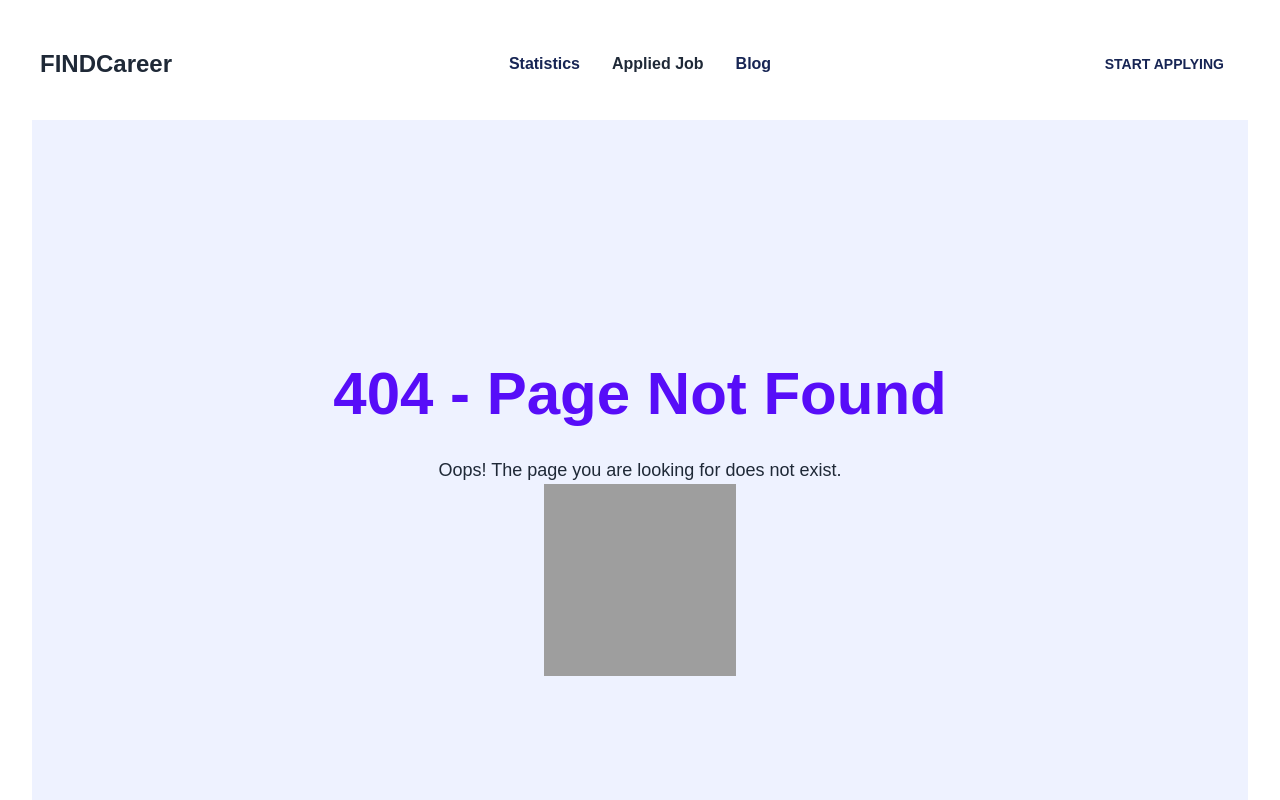
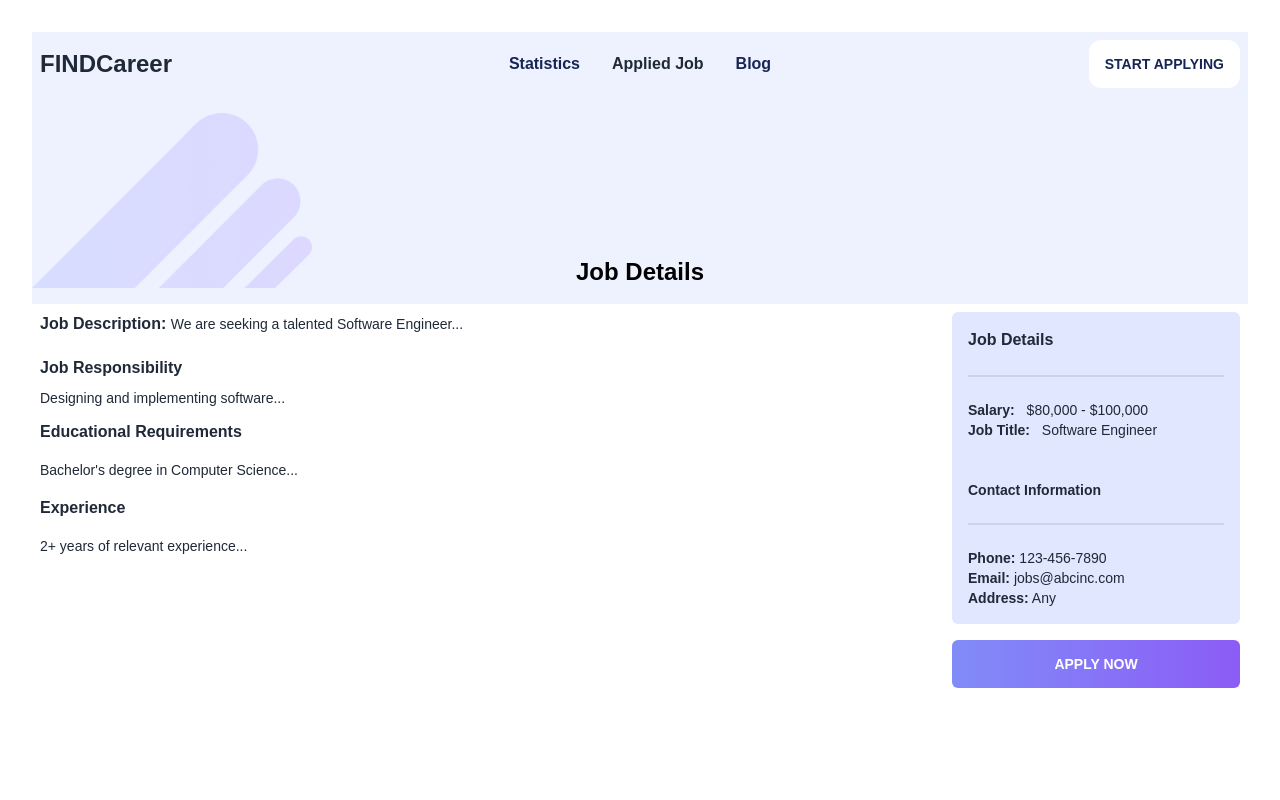
Before and after one commit to jobayermannan/Assignment-9-career-Hub, a React (Vite) app: page /jobs/1 in a window 1280 px wide. Before the commit this address had no page. Shown: the top 800 px of the page. Built offline with nearby package versions, Linux system fonts and the light colour scheme; grey boxes are pictures that could not be loaded.

Commit message:
jobDetails page almost complete

```diff
--- a/public/jobData.json
+++ b/public/jobData.json
@@ -1,5 +1,5 @@
-{
-    "jobs": [
+
+     [
       {
         "id": 1,
         "company_logo": "../src/assets/Images/All Images/Group 10021.png",
@@ -109,4 +109,3 @@
         }
         }
         ]
-        }
--- a/src/assets/Blog/Blog.jsx
+++ b/src/assets/Blog/Blog.jsx
@@ -1,7 +1,9 @@
 import React from 'react';
+import JobDetails from '../Components/JobDetails/JobDetails';
 
 const Blog = () => {
   return (
+    <div>
     <div className="max-w-md mx-auto p-4 bg-white shadow-md rounded-md">
       <h2 className="text-2xl font-bold mb-4">React Hooks in a Nutshell</h2>
 
@@ -43,6 +45,9 @@ const Blog = () => {
          </p>
        </div>
      </div>
+
+
+   </div>
   );
 };
 
--- a/src/assets/Components/FeaturedJobs/FeaturedJobs.jsx
+++ b/src/assets/Components/FeaturedJobs/FeaturedJobs.jsx
@@ -7,7 +7,7 @@ import FeaturedJobCard from '../featuredJobCard/featuredJobCard';
 const FeaturedJobs = () => {
   const [featureCards,setFeatureCard] =useState([])
   useEffect(()=> {
-    fetch ('jobData.json').then((res) => res.json()).then((data) =>setFeatureCard (data.jobs))
+    fetch ('jobData.json').then((res) => res.json()).then((data) =>setFeatureCard (data))
 
   },[])
     return (
--- /dev/null
+++ b/src/assets/Components/JobDetails/JobDetails.jsx
@@ -0,0 +1,73 @@
+import React from 'react';
+import coolImage from '../../../../public/img/Vector.png'
+import { useLoaderData } from 'react-router-dom';
+
+const JobDetails = () => {
+  const jobs= useLoaderData();
+  const {job_title,contact_information,job_description,job_responsibility,educational_requirements,experiences,salary,location}=jobs
+
+
+  return (
+    <div>
+      <div
+     className=" hero bg-indigo-50  bg-cover bg-center flex items-center justify-center"
+     style={{
+       backgroundImage: `url(${coolImage})`,
+       backgroundSize: '23%',
+       backgroundRepeat:'no-repeat',
+       backgroundPosition: 'left',
+     }}
+      >
+        <div className="hero-content text-black">
+          <div className="max-w-md">
+            <h1 className="mt-20 pt-16 text-2xl font-bold">Job Details </h1>
+          </div>
+        </div>
+      </div>
+
+      <div className="max-h-[400px] flex">
+        <div className="w-3/4 text-left p-2">
+          <div className="">
+            <h2 className="text-md font-bold mb-5">
+              Job Description: <span className="text-sm font-light"> {job_description}</span>
+            </h2>
+          </div>
+          <div className="">
+            <h2 className="text-md font-bold mb-2">Job Responsibility</h2>
+            <p className="text-sm mb-3">{job_responsibility}</p>
+          </div>
+          <div className="">
+            <h2 className="text-md font-bold mb-4">Educational Requirements</h2>
+            <p className="text-sm mb-4">{educational_requirements}</p>
+          </div>
+          <div className="">
+            <h2 className="text-md font-bold mb-4">Experience</h2>
+            <p className="text-sm">{experiences}</p>
+          </div>
+        </div>
+        <div className="w-1/4 text-left p-2">
+          <div className="bg-indigo-100 rounded-md p-4">
+            <div className=" mb-5 pb-5">
+              <h2 className="text-md font-semibold">Job Details</h2>
+              <p className="divider"></p>
+              <p className="text-sm font-semibold">Salary: <span className='ml-2 font-thin'> {salary}</span> </p>
+              <p className="text-sm mr-2 font-semibold">Job Title: <spam className="ml-2 font-thin">  {job_title}</spam></p>
+            </div>
+            <div className="mt-2">
+              <h2 className="font-bold mb-2 text-sm">Contact Information</h2>
+              <p className="divider"></p>
+              <p className="text-sm font-semibold">Phone:<span className='font-thin'> {contact_information.phone}</span></p>
+              <p className="text-sm font-semibold">Email:<span className='font-thin'> {contact_information.email}</span></p>
+              <p className="text-sm font-semibold">Address:<span className='font-thin'> {location}</span></p>
+            </div>
+          </div>
+          <div className="pt-4 mt-auto">
+            <button className="btn btn-block border-none text-gradient bg-gradient-to-r from-indigo-400 rounded-md to-violet-500 text-white">Apply Now</button>
+          </div>
+        </div>
+      </div>
+    </div>
+  );
+};
+
+export default JobDetails;
--- a/src/assets/Components/Navbar/Navbar.jsx
+++ b/src/assets/Components/Navbar/Navbar.jsx
@@ -8,8 +8,12 @@ import { NavLink, useLocation, } from 'react-router-dom';
 
 const Navbar = () => {
   const location = useLocation();
-  const withBackground = location.pathname === '/appliedJob';
-  console.log(withBackground);
+const dynamicLocationPattern = /^\/jobs\/\d+$/; // Replace with your desired pattern
+
+const withBackground = location.pathname === '/appliedJob' || dynamicLocationPattern.test(location.pathname);
+
+
+
 
 
     return (
--- a/src/assets/Components/featuredJobCard/featuredJobCard.jsx
+++ b/src/assets/Components/featuredJobCard/featuredJobCard.jsx
@@ -2,8 +2,9 @@ import React from 'react';
 
 import { CurrencyDollarIcon } from '@heroicons/react/24/solid'
 import {MapPinIcon } from '@heroicons/react/24/solid'
+import { Link } from 'react-router-dom';
 const FeaturedJobCard = ({featureCard}) => {
-   const {company_logo,job_title,location,remote_or_onsite,fulltime_parttime,company_name,salary}=featureCard;
+   const {company_logo,job_title,id,location,remote_or_onsite,fulltime_parttime,company_name,salary}=featureCard;
     return (
         <div>
             <div className="card bg-base-100 shadow-xl">
@@ -32,9 +33,11 @@ const FeaturedJobCard = ({featureCard}) => {
       </div>
 
       <div className="card-actions text-center ml-4 lg:ml-0 lg:text-left sm:text-center   mt-2">
+        <Link to={`/jobs/${id}`}>
         <button className="btn rounded-md bg-indigo-400 text-slate-100 hover:bg-slate-400 border-none btn-sm lg:btn-md lg:font-semibold font-normal">
-          View Details
+        View Details
         </button>
+        </Link>
       </div>
     </div>
   </div>
--- a/src/main.jsx
+++ b/src/main.jsx
@@ -21,6 +21,8 @@ import AppliedJobs from './assets/AppliesJobs/AppliedJobs.jsx';
 import Main from './assets/Components/Layout/Main';
 import Header from './assets/Components/Header/Header.jsx';
 import NotFound from './assets/Components/NotFoundPage/NotFound.jsx';
+import { JournalBookmark } from 'react-bootstrap-icons';
+import JobDetails from './assets/Components/JobDetails/JobDetails';
 
 const router = createBrowserRouter([
   {
@@ -46,6 +48,20 @@ const router = createBrowserRouter([
         element:<AppliedJobs></AppliedJobs>,
       },
       {
+        path: "jobs/:jobId",
+        element: <JobDetails />,
+        loader: async  ({ params }) =>  {
+          const res = await fetch('/jobData.json')
+         const data = await res.json();
+         const singleData= data.find(d => d.id == params.jobId)
+         return  singleData;
+        }
+
+
+      },
+
+
+      {
         path:"*",
       element:<NotFound></NotFound>,
       }
```
Also changed, not shown: public/img/Vector.png (added). Lines whose indentation alone changed are shown as unchanged.
